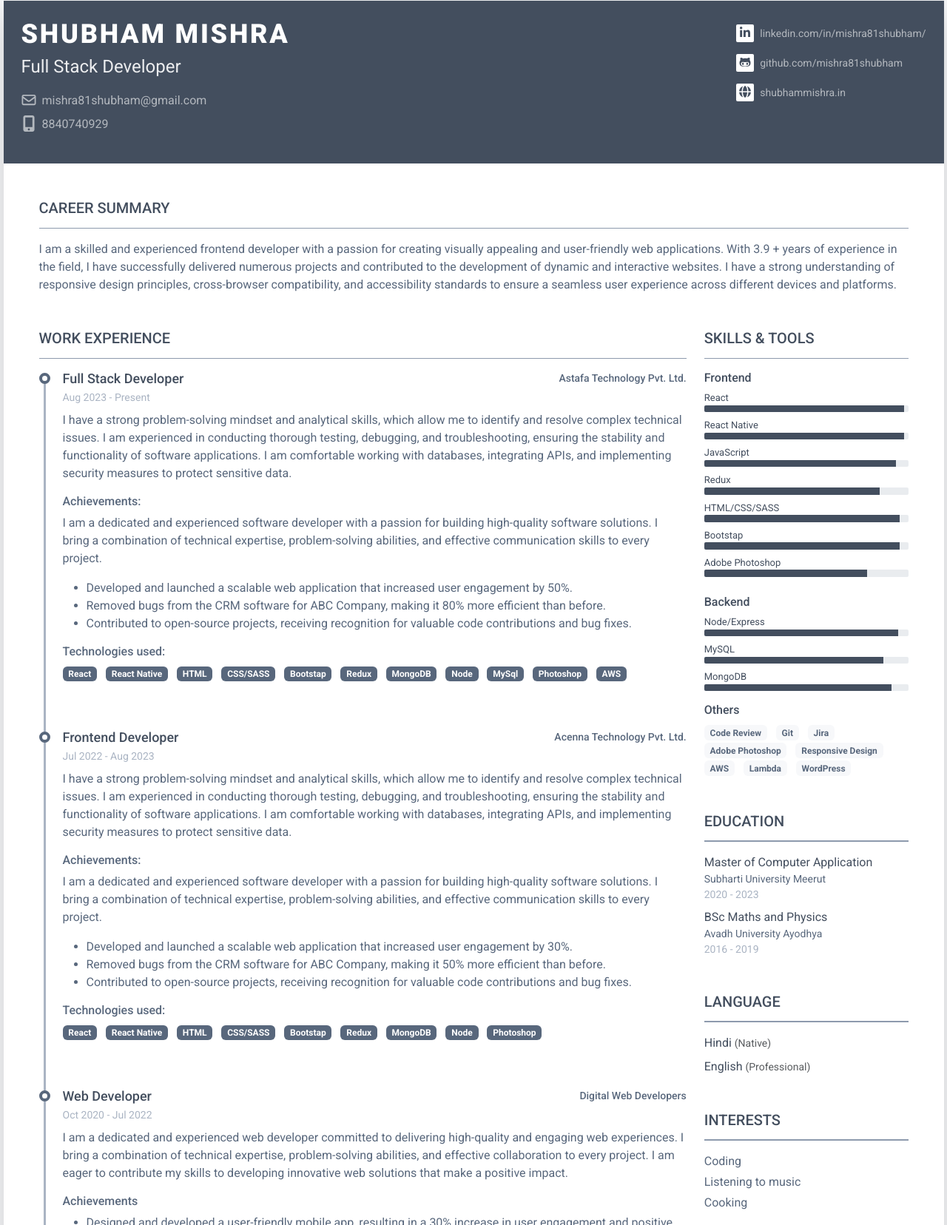
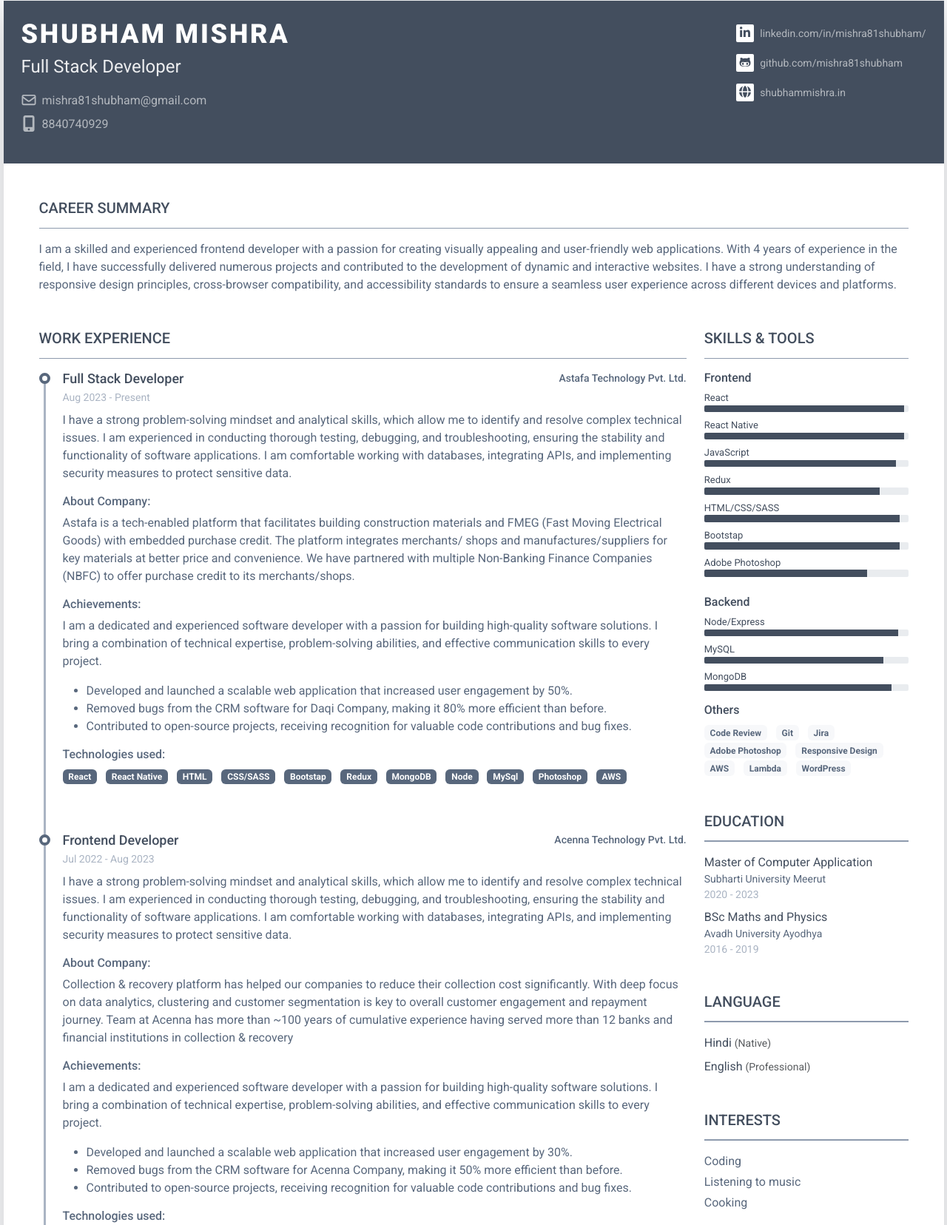
Before and after one commit to mishra81shubham/MyResume, a plain HTML site: page index.html in a window 1280 px wide. Shown: the part 29-1685 px from the top of the page at 74% size. Drawn offline with Linux system fonts and the light colour scheme.

Commit message:
changes on about company

```diff
--- a/index.html
+++ b/index.html
@@ -61,7 +61,7 @@
 			    <section class="resume-section summary-section mb-5">
 				    <h2 class="resume-section-title text-uppercase font-weight-bold pb-3 mb-3">Career Summary</h2>
 				    <div class="resume-section-content">
-					    <p class="mb-0">I am a skilled and experienced frontend developer with a passion for creating visually appealing and user-friendly web applications. With 3.9 + years of experience in the field, I have successfully delivered numerous projects and contributed to the development of dynamic and interactive websites.  I have a strong understanding of responsive design principles, cross-browser compatibility, and accessibility standards to ensure a seamless user experience across different devices and platforms.</p>
+					    <p class="mb-0">I am a skilled and experienced frontend developer with a passion for creating visually appealing and user-friendly web applications. With 4 years of experience in the field, I have successfully delivered numerous projects and contributed to the development of dynamic and interactive websites.  I have a strong understanding of responsive design principles, cross-browser compatibility, and accessibility standards to ensure a seamless user experience across different devices and platforms.</p>
 				    </div>
 			    </section><!--//summary-section-->
 			    <div class="row">
@@ -81,11 +81,15 @@
 									    </div><!--//resume-timeline-item-header-->
 									    <div class="resume-timeline-item-desc">
 										    <p>I have a strong problem-solving mindset and analytical skills, which allow me to identify and resolve complex technical issues. I am experienced in conducting thorough testing, debugging, and troubleshooting, ensuring the stability and functionality of software applications. I am comfortable working with databases, integrating APIs, and implementing security measures to protect sensitive data.</p>
+
+											<h4 class="resume-timeline-item-desc-heading font-weight-bold">About Company:</h4>
+											<p>Astafa is a tech-enabled platform that facilitates building construction materials and FMEG (Fast Moving Electrical Goods) with embedded purchase credit. The platform integrates merchants/ shops and manufactures/suppliers for key materials at better price and convenience. We have partnered with multiple Non-Banking Finance Companies (NBFC) to offer purchase credit to its merchants/shops.</p>
+
 										    <h4 class="resume-timeline-item-desc-heading font-weight-bold">Achievements:</h4>
 										    <p>I am a dedicated and experienced software developer with a passion for building high-quality software solutions. I bring a combination of technical expertise, problem-solving abilities, and effective communication skills to every project.</p>
 										    <ul>
 											    <li>Developed and launched a scalable web application that increased user engagement by 50%.</li>
-											    <li>Removed bugs from the CRM software for ABC Company, making it 80% more efficient than before.</li>
+											    <li>Removed bugs from the CRM software for Daqi Company, making it 80% more efficient than before.</li>
 											    <li>Contributed to open-source projects, receiving recognition for valuable code contributions and bug fixes.</li>
 										    </ul>
 										    <h4 class="resume-timeline-item-desc-heading font-weight-bold">Technologies used:</h4>
@@ -117,11 +121,15 @@
 									    </div><!--//resume-timeline-item-header-->
 									    <div class="resume-timeline-item-desc">
 										    <p>I have a strong problem-solving mindset and analytical skills, which allow me to identify and resolve complex technical issues. I am experienced in conducting thorough testing, debugging, and troubleshooting, ensuring the stability and functionality of software applications. I am comfortable working with databases, integrating APIs, and implementing security measures to protect sensitive data.</p>
+
+											<h4 class="resume-timeline-item-desc-heading font-weight-bold">About Company:</h4>
+										    <p>Collection & recovery platform has helped our companies to reduce their collection cost significantly. With deep focus on data analytics, clustering and customer segmentation is key to overall customer engagement and repayment journey. Team at Acenna has more than ~100 years of cumulative experience having served more than 12 banks and financial institutions in collection & recovery</p>
+
 										    <h4 class="resume-timeline-item-desc-heading font-weight-bold">Achievements:</h4>
 										    <p>I am a dedicated and experienced software developer with a passion for building high-quality software solutions. I bring a combination of technical expertise, problem-solving abilities, and effective communication skills to every project.</p>
 										    <ul>
 											    <li>Developed and launched a scalable web application that increased user engagement by 30%.</li>
-											    <li>Removed bugs from the CRM software for ABC Company, making it 50% more efficient than before.</li>
+											    <li>Removed bugs from the CRM software for Acenna Company, making it 50% more efficient than before.</li>
 											    <li>Contributed to open-source projects, receiving recognition for valuable code contributions and bug fixes.</li>
 										    </ul>
 										    <h4 class="resume-timeline-item-desc-heading font-weight-bold">Technologies used:</h4>
@@ -175,7 +183,7 @@
 
 									    <div class="resume-timeline-item-header mb-2">
 										    <div class="d-flex flex-column flex-md-row">
-										        <h3 class="resume-position-title font-weight-bold mb-1">Web Degigner <small class="text-muted">(Intern)</small></h3>
+										        <h3 class="resume-position-title font-weight-bold mb-1">Web Designer  <small class="text-muted">(Intern)</small></h3>
 										        <div class="resume-company-name ms-auto">Sublime E-Solution Pvt. Ltd.</div>
 										    </div><!--//row-->
 										    <div class="resume-position-time">Jul 2020 - Spt 2020</div>
```
